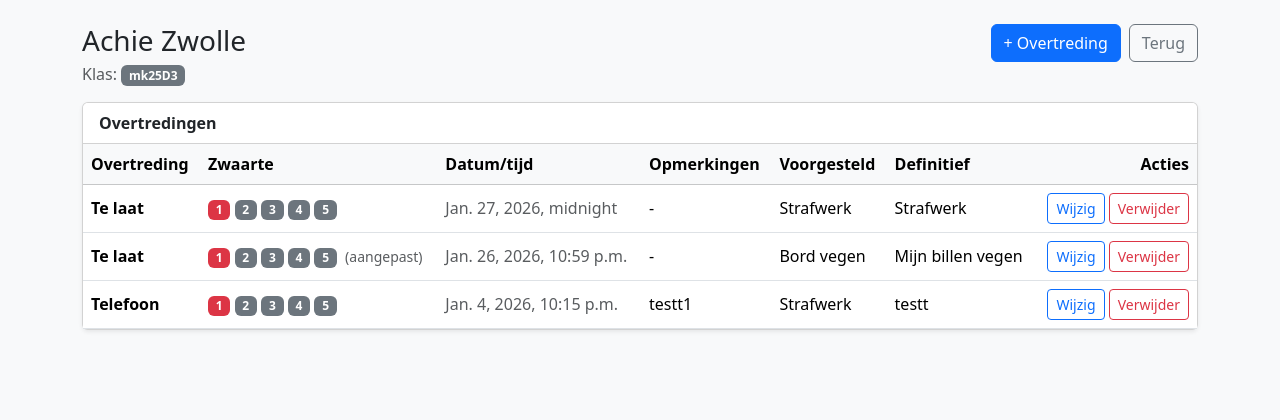
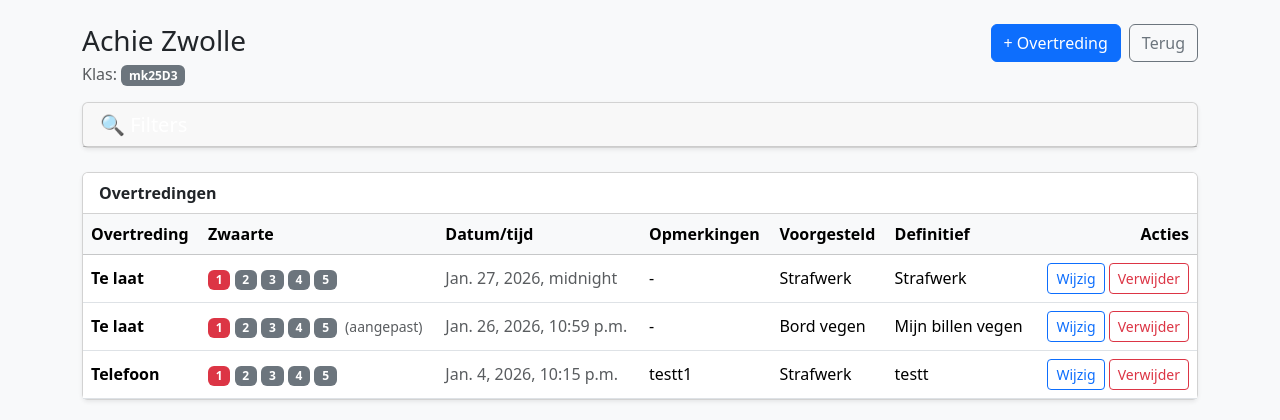
Before and after one commit to sayfoudinne/asad, a Django app: page /leerling/6/ in a window 1280 px wide. Shown: the part 56-476 px from the top of the page. Run offline with Django 5.2, Linux system fonts and the light colour scheme; data comes from the database, SQL or seed files in the repository; both versions use the stored data as it was after the commit.

Commit message:
filter op leerlingen en testplan uitgevoerd

```diff
--- a/leerling-overtredingen/core/templates/core/student_detail.html
+++ b/leerling-overtredingen/core/templates/core/student_detail.html
@@ -14,9 +14,57 @@
   </div>
 </div>
 
+<!-- Filter Sectie -->
+<div class="card shadow-sm mb-4">
+  <div class="card-header">
+    <button class="btn btn-link text-decoration-none text-white p-0 w-100 text-start" type="button" data-bs-toggle="collapse" data-bs-target="#filterCollapse" aria-expanded="{% if has_active_filters %}true{% else %}false{% endif %}" aria-controls="filterCollapse">
+      <h5 class="mb-0 d-flex justify-content-between align-items-center">
+        <span>🔍 Filters</span>
+        {% if has_active_filters %}
+          <span class="badge bg-danger">Actief</span>
+        {% endif %}
+      </h5>
+    </button>
+  </div>
+  <div class="collapse {% if has_active_filters %}show{% endif %}" id="filterCollapse">
+    <div class="card-body">
+      <form method="get" action="{% url 'student_detail' student.id %}" class="row g-3">
+        <div class="col-12 col-md-3">
+          <label for="{{ filter_form.date_from.id_for_label }}" class="form-label">{{ filter_form.date_from.label }}</label>
+          {{ filter_form.date_from }}
+        </div>
+        <div class="col-12 col-md-3">
+          <label for="{{ filter_form.date_to.id_for_label }}" class="form-label">{{ filter_form.date_to.label }}</label>
+          {{ filter_form.date_to }}
+        </div>
+        <div class="col-12 col-md-3">
+          <label for="{{ filter_form.violation_type.id_for_label }}" class="form-label">{{ filter_form.violation_type.label }}</label>
+          {{ filter_form.violation_type }}
+        </div>
+        <div class="col-12 col-md-3">
+          <label for="{{ filter_form.severity.id_for_label }}" class="form-label">{{ filter_form.severity.label }}</label>
+          {{ filter_form.severity }}
+        </div>
+        <div class="col-12">
+          <button type="submit" class="btn btn-primary">Filter toepassen</button>
+          <a href="{% url 'student_detail' student.id %}" class="btn btn-outline-secondary">Reset filters</a>
+          {% if has_active_filters %}
+            <span class="ms-2 text-muted">
+              <small>Filters zijn actief – overtredingen worden gefilterd weergegeven</small>
+            </span>
+          {% endif %}
+        </div>
+      </form>
+    </div>
+  </div>
+</div>
+
 <div class="card shadow-sm">
   <div class="card-header bg-white">
     <strong>Overtredingen</strong>
+    {% if has_active_filters %}
+      <span class="badge bg-danger ms-2">Gefilterd</span>
+    {% endif %}
   </div>
 
   <div class="table-responsive">
--- a/leerling-overtredingen/core/views.py
+++ b/leerling-overtredingen/core/views.py
@@ -41,10 +41,40 @@ def students_list(request):
 
 def student_detail(request, student_id: int):
     student = get_object_or_404(Student, id=student_id)
-    violations = student.violations.select_related("violation_type", "proposed_sanction").order_by("-created_at")
+    filter_form = ViolationFilterForm(request.GET)
+
+    violations = student.violations.select_related("violation_type", "proposed_sanction")
+    violation_filter = Q()
+    has_active_filters = False
+
+    if filter_form.is_valid():
+        date_from = filter_form.cleaned_data.get("date_from")
+        date_to = filter_form.cleaned_data.get("date_to")
+        violation_type = filter_form.cleaned_data.get("violation_type")
+        severity = filter_form.cleaned_data.get("severity")
+
+        if date_from:
+            violation_filter &= Q(created_at__date__gte=date_from)
+            has_active_filters = True
+        if date_to:
+            violation_filter &= Q(created_at__date__lte=date_to)
+            has_active_filters = True
+        if violation_type:
+            violation_filter &= Q(violation_type=violation_type)
+            has_active_filters = True
+        if severity:
+            violation_filter &= Q(violation_type__severity=int(severity))
+            has_active_filters = True
+
+    if violation_filter:
+        violations = violations.filter(violation_filter)
+    violations = violations.order_by("-created_at")
+
     return render(request, "core/student_detail.html", {
         "student": student,
         "violations": violations,
+        "filter_form": filter_form,
+        "has_active_filters": has_active_filters,
     })
 
 def violation_create(request, student_id=None):
```
Also changed, not shown: leerling-overtredingen/db.sqlite3, 1 other file.
